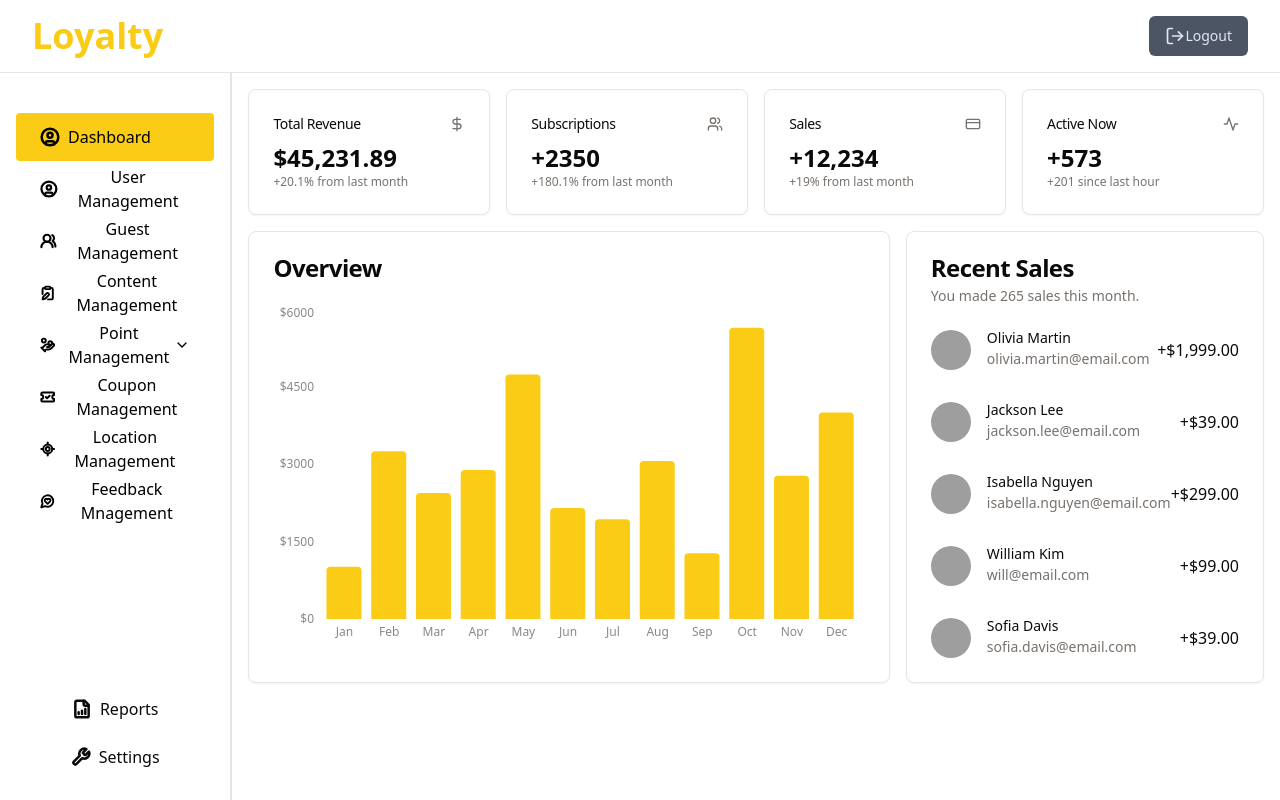
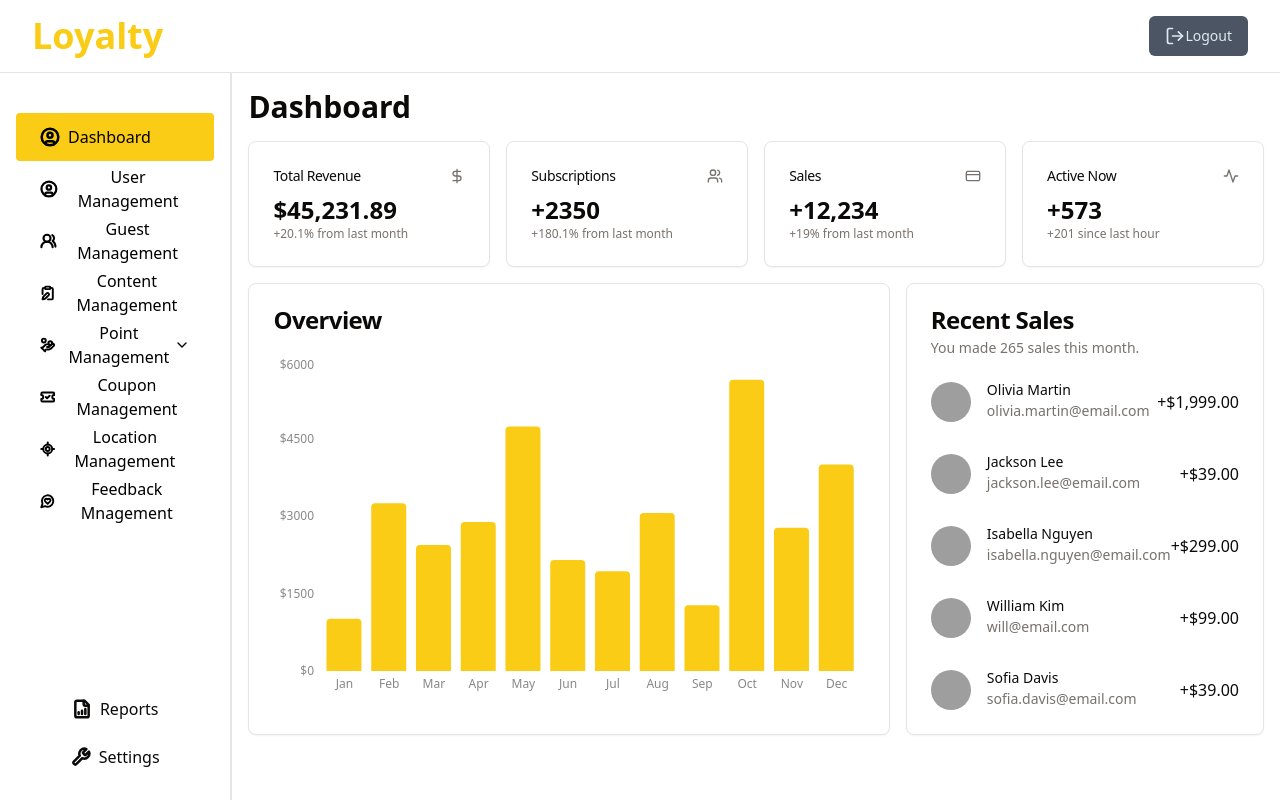
Before and after one commit to aaananddd/loyalty-frontend, a React (Vite) app: page / in a window 1280 px wide. Shown: the top 800 px of the page. Built offline with nearby package versions, Linux system fonts and the light colour scheme; sample sign-in values are in the browser's storage; grey boxes are pictures that could not be loaded.

Commit message:
added  dashboard heading

```diff
--- a/src/pages/private/dashboard/index.jsx
+++ b/src/pages/private/dashboard/index.jsx
@@ -4,6 +4,7 @@ import UsersActivity from "./UsersActivity";
 const DashBoardPage = () => {
   return (
     <div className="p-4 space-y-4">
+      <h1 className="text-3xl font-semibold">Dashboard</h1>
       <UsersActivity />
       <div className="flex gap-x-4">
         <Overview />
```
